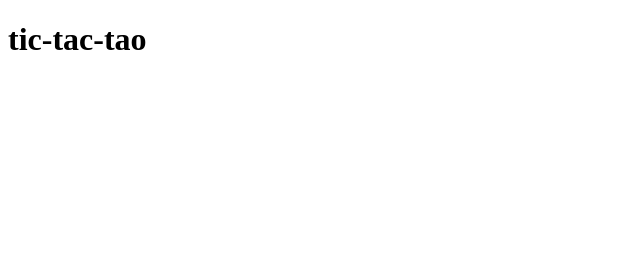
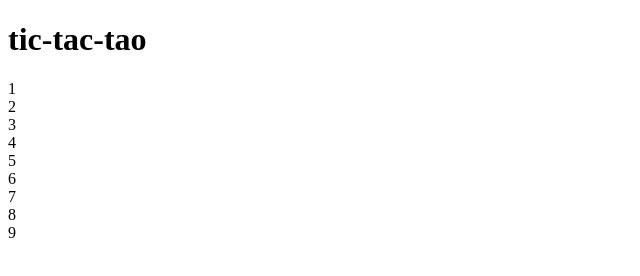
Before and after one commit to Rutujaranade22/Tic-tac-toe, a plain HTML site: page index.html in a window 1280 px wide. Shown: the full height of the page, 0-640 px from the left. Drawn offline with Linux system fonts and the light colour scheme.

Commit message:
div section added

```diff
--- a/index.html
+++ b/index.html
@@ -7,5 +7,21 @@
 </head>
 <body>
     <h1>tic-tac-tao</h1>
+    <div>
+        <div>1</div>
+        <div>2</div>
+        <div>3</div>
+ </div>
+ <div>
+    <div>4</div>
+    <div>5</div>
+    <div>6</div>
+</div>
+<div>
+<div>7</div>
+<div>8</div>
+<div>9</div>
+</div>
+
 </body>
 </html>
```
